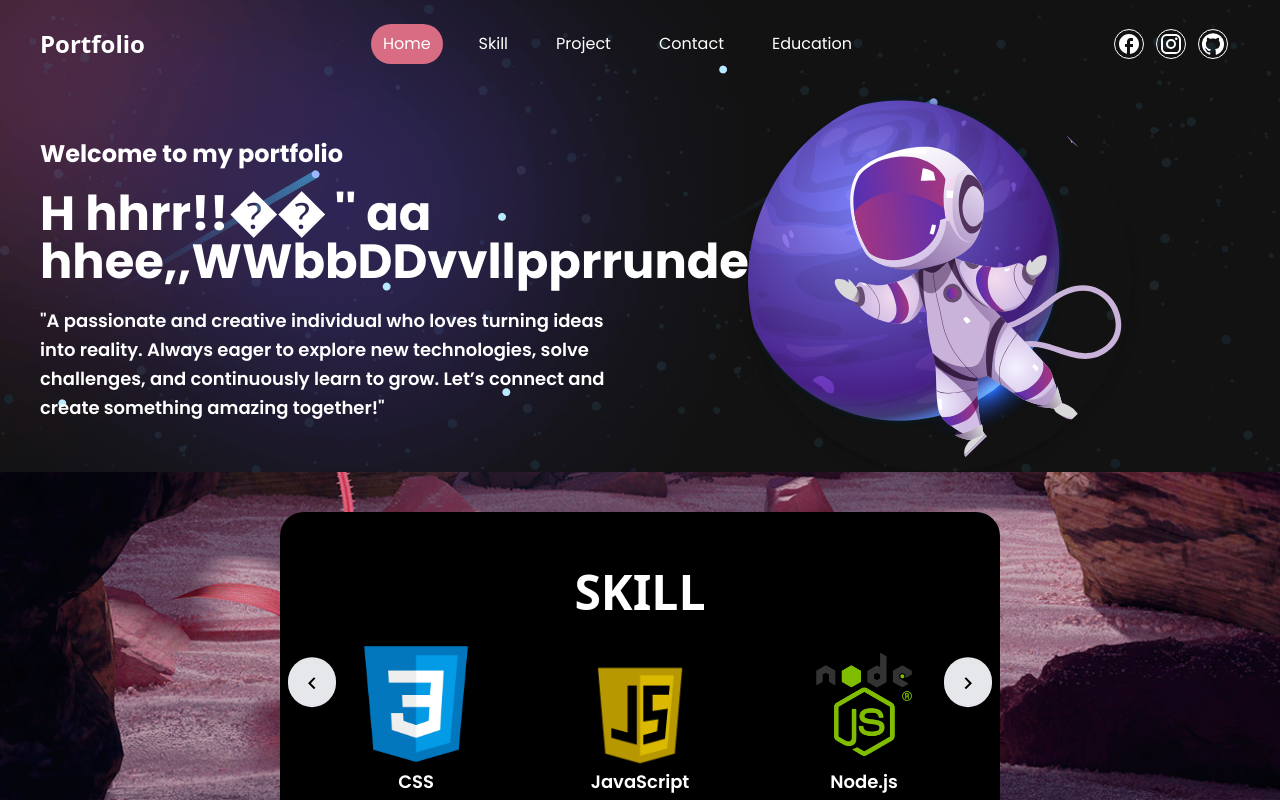
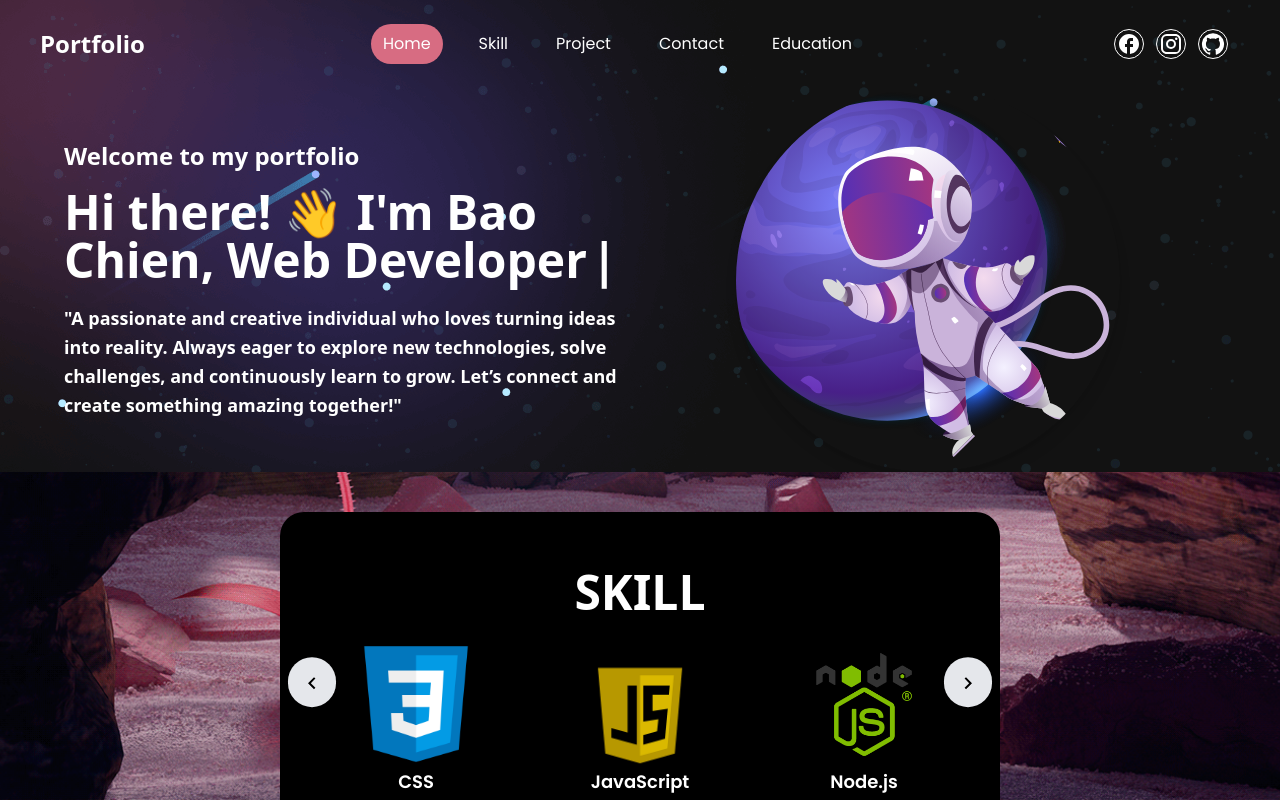
Before and after one commit to Chien2602/portfolio, a React (Vite) app: page / in a window 1280 px wide. Shown: the top 800 px of the page. Built offline with nearby package versions, Linux system fonts and the light colour scheme.

Commit message:
update code2

```diff
--- a/src/components/Home.jsx
+++ b/src/components/Home.jsx
@@ -7,35 +7,39 @@ export default function Home() {
   const [displayedText, setDisplayedText] = useState("");
   const [showCursor, setShowCursor] = useState(true);
   const textRef = useRef(0);
+  const timeoutRef = useRef(null);
 
   useEffect(() => {
     const typeWriter = () => {
-      if (textRef.current < text.length) {
-        setDisplayedText((prev) => prev + text[textRef.current]);
+      if (textRef.current <= text.length) {
+        setDisplayedText(text.slice(0, textRef.current)); // Lấy toàn bộ chuỗi từ đầu đến vị trí hiện tại
         textRef.current += 1;
-        setTimeout(typeWriter, 100); // Điều chỉnh tốc độ gõ
+        timeoutRef.current = setTimeout(typeWriter, 100);
       }
     };
 
-    typeWriter();
+    timeoutRef.current = setTimeout(typeWriter, 100);
+
+    return () => clearTimeout(timeoutRef.current);
   }, []);
 
   useEffect(() => {
     const cursorInterval = setInterval(() => {
       setShowCursor((prev) => !prev);
     }, 500);
+
     return () => clearInterval(cursorInterval);
   }, []);
 
   return (
-    <div className="flex flex-wrap px-10 justify-between text-white items-center">
-      {/* Text Content */}
-      <div className="w-full lg:w-1/2">
-        <h1 className="text-2xl font-bold font-[Poppins] text-white mb-4">
+    <div className="flex flex-col-reverse lg:flex-row items-center justify-between px-6 lg:px-16 text-white">
+      {/* Nội dung chữ */}
+      <div className="w-full lg:w-1/2 text-center lg:text-left mt-8 lg:mt-0">
+        <h1 className="text-2xl font-bold text-white mb-4">
           Welcome to my portfolio
         </h1>
         <motion.div
-          className="text-4xl sm:text-5xl font-[Poppins] mt-5 font-bold text-white"
+          className="text-3xl sm:text-4xl lg:text-5xl font-bold text-white"
           initial={{ opacity: 0 }}
           animate={{ opacity: 1 }}
           transition={{ duration: 0.5 }}
@@ -45,19 +49,19 @@ export default function Home() {
             |
           </span>
         </motion.div>
-        <p className="text-lg mt-5 font-[Poppins] font-semibold leading-relaxed">
+        <p className="text-base sm:text-lg mt-5 font-semibold leading-relaxed">
           "A passionate and creative individual who loves turning ideas into reality.
           Always eager to explore new technologies, solve challenges, and continuously learn to grow.
           Let’s connect and create something amazing together!"
         </p>
       </div>
 
-      {/* Avatar */}
-      <div className="flex justify-center w-full lg:w-1/2 mt-10 lg:mt-0">
+      {/* Hình ảnh avatar */}
+      <div className="w-full lg:w-1/2 flex justify-center">
         <img
           src={avt}
           alt="Avatar"
-          className="w-64 h-64 lg:w-96 lg:h-96 rounded-full object-cover shadow-lg"
+          className="w-48 h-48 sm:w-64 sm:h-64 lg:w-96 lg:h-96 rounded-full object-cover shadow-lg"
         />
       </div>
     </div>
```
